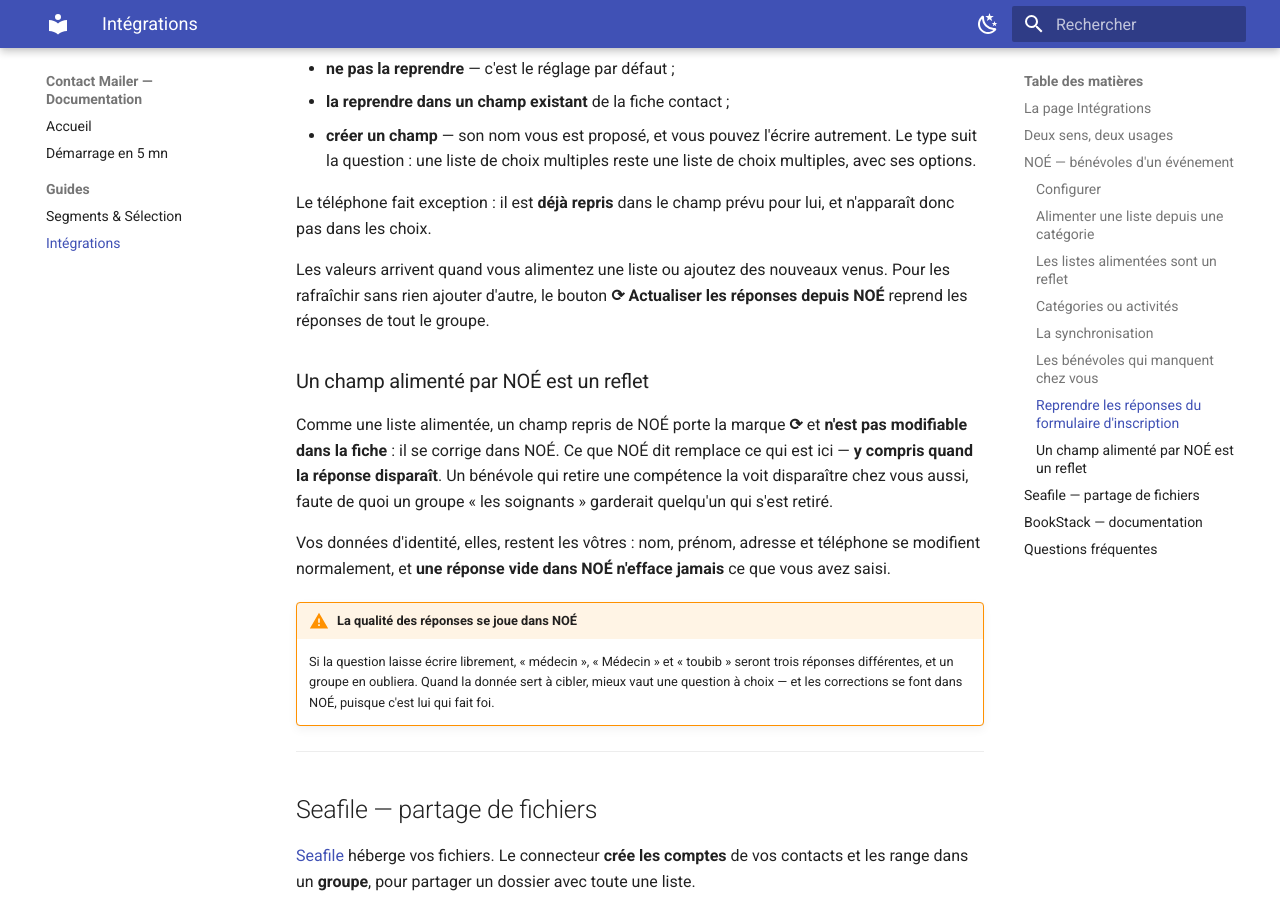
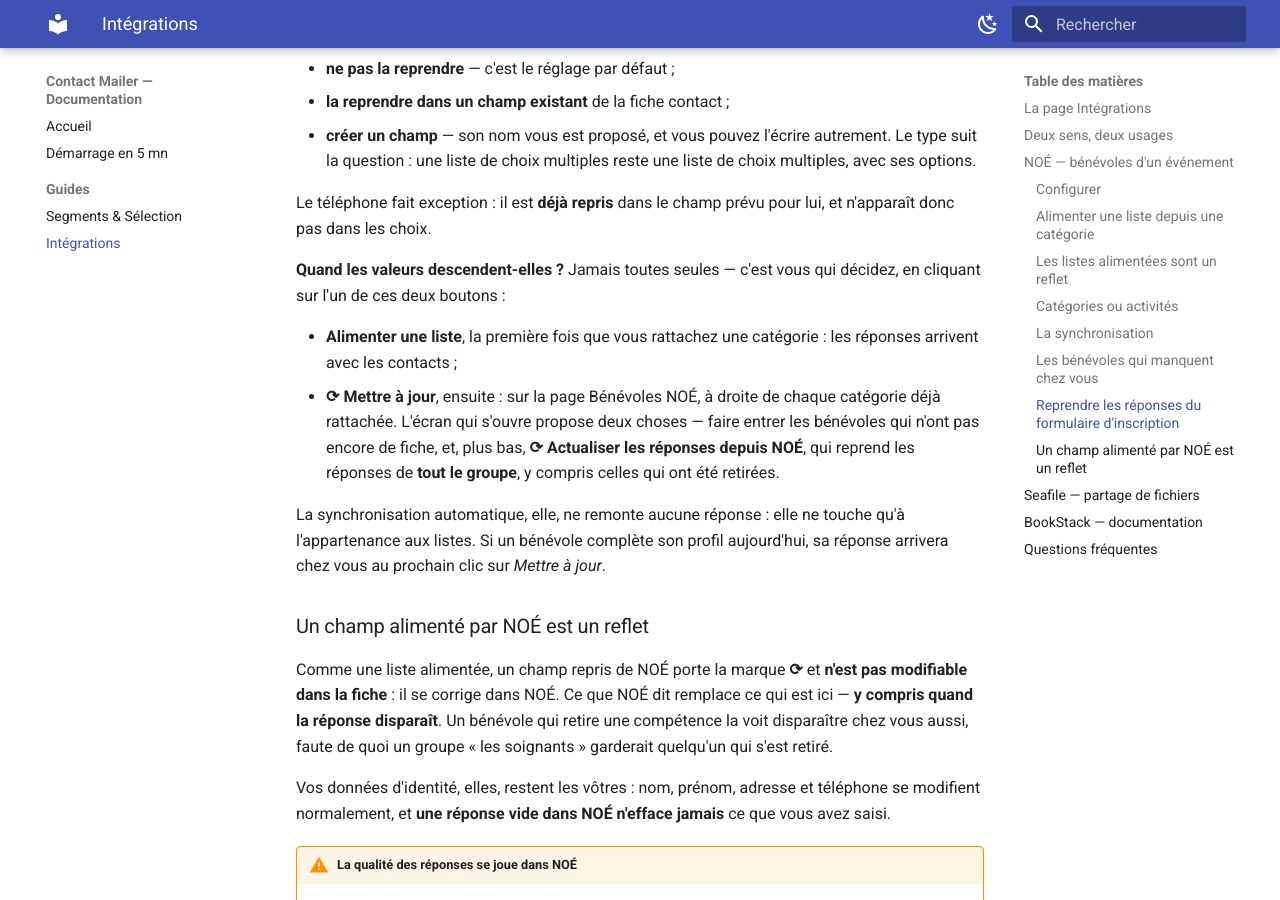
Before and after one commit to nicolas-farrie/contact-mailer, an MkDocs documentation site: the page built from docs/guides/integrations.md, in a window 1280 px wide and 900 px high, scrolled down 3958 px. Built offline with MkDocs 1.6.1 and Material for MkDocs 9.7.7, drawn with Linux system fonts in a browser that asks for light colours.

Commit message:
NOÉ — trouver la mise à jour, et choisir dans la liste des compétences
Deux retours d'usage, tous deux justes.

La recherche avancée présentait une liste de choix VIDE pour un champ à choix multiples :
les options n'étaient exposées que pour le type « liste déroulante ». C'est pourtant là
qu'elles comptent le plus — une compétence mal orthographiée dans un filtre fait un
groupe incomplet sans que rien ne le signale.

Et « Actualiser les réponses depuis NOÉ » était caché derrière un bouton nommé
« Nouveaux venus » : personne ne devinera qu'on rafraîchit des compétences en cliquant
là. Le bouton s'appelle désormais « ⟳ Mettre à jour », l'écran « Mise à jour depuis
<catégorie> », et un chapeau annonce les deux gestes qu'il propose.

La doc dit maintenant explicitement quand les valeurs descendent — jamais toutes seules,
uniquement sur ces deux boutons — et que la synchronisation automatique ne remonte aucune
réponse.

Co-Authored-By: Claude Opus 5 <noreply@anthropic.com>

```diff
--- a/contact_filters.py
+++ b/contact_filters.py
@@ -56,7 +56,10 @@ def filter_ui_metadata():
     fmeta = []
     for f in fields.contact_fields(include_custom=True):   # inclut les champs perso (P2)
         e = {'key': f.key, 'label': f.label, 'type': f.type, 'group': f.group}
-        if f.type == 'select':
+        # `multiselect` aussi : ses valeurs viennent d'une liste fermée, et c'est même là
+        # que la proposer compte le plus — une compétence mal orthographiée dans un filtre
+        # fait un groupe incomplet sans que rien ne le signale.
+        if f.type in ('select', 'multiselect'):
             e['options'] = list(fields.field_options(f))
         fmeta.append(e)
     # Pseudo-champs (groupe « Ciblage »)
--- a/docs/guides/integrations.md
+++ b/docs/guides/integrations.md
@@ -160,9 +160,19 @@ correspondance. Chaque question y est listée, et vous choisissez pour chacune :
 Le téléphone fait exception : il est **déjà repris** dans le champ prévu pour lui, et n'apparaît donc
 pas dans les choix.
 
-Les valeurs arrivent quand vous alimentez une liste ou ajoutez des nouveaux venus. Pour les
-rafraîchir sans rien ajouter d'autre, le bouton **⟳ Actualiser les réponses depuis NOÉ** reprend les
-réponses de tout le groupe.
+**Quand les valeurs descendent-elles ?** Jamais toutes seules — c'est vous qui décidez, en
+cliquant sur l'un de ces deux boutons :
+
+- **Alimenter une liste**, la première fois que vous rattachez une catégorie : les réponses
+  arrivent avec les contacts ;
+- **⟳ Mettre à jour**, ensuite : sur la page Bénévoles NOÉ, à droite de chaque catégorie déjà
+  rattachée. L'écran qui s'ouvre propose deux choses — faire entrer les bénévoles qui n'ont pas
+  encore de fiche, et, plus bas, **⟳ Actualiser les réponses depuis NOÉ**, qui reprend les réponses
+  de **tout le groupe**, y compris celles qui ont été retirées.
+
+La synchronisation automatique, elle, ne remonte aucune réponse : elle ne touche qu'à
+l'appartenance aux listes. Si un bénévole complète son profil aujourd'hui, sa réponse arrivera chez
+vous au prochain clic sur *Mettre à jour*.
 
 ### Un champ alimenté par NOÉ est un reflet
 
```
Also changed, not shown: 2 other files.
